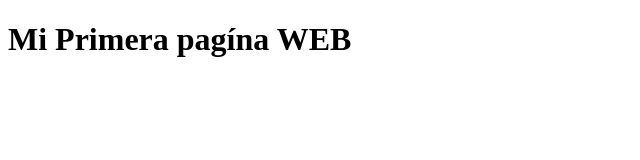
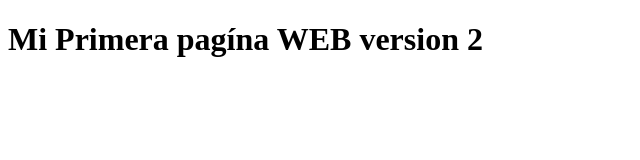
Before and after one commit to RicardoAcostaG/dise-osSitiosWebParte1, a plain HTML site: page index.html in a window 1280 px wide. Shown: the whole page, without its empty margins (0-640 px from the left). Drawn offline with Linux system fonts and the light colour scheme.

Commit message:
enviando nuevos cambios

```diff
--- a/index.html
+++ b/index.html
@@ -7,6 +7,6 @@
     <title>ProyectoOne</title>
 </head>
 <body>
-    <h1>Mi Primera pagína WEB</h1>
+    <h1>Mi Primera pagína WEB version 2</h1>
 </body>
 </html>
```
